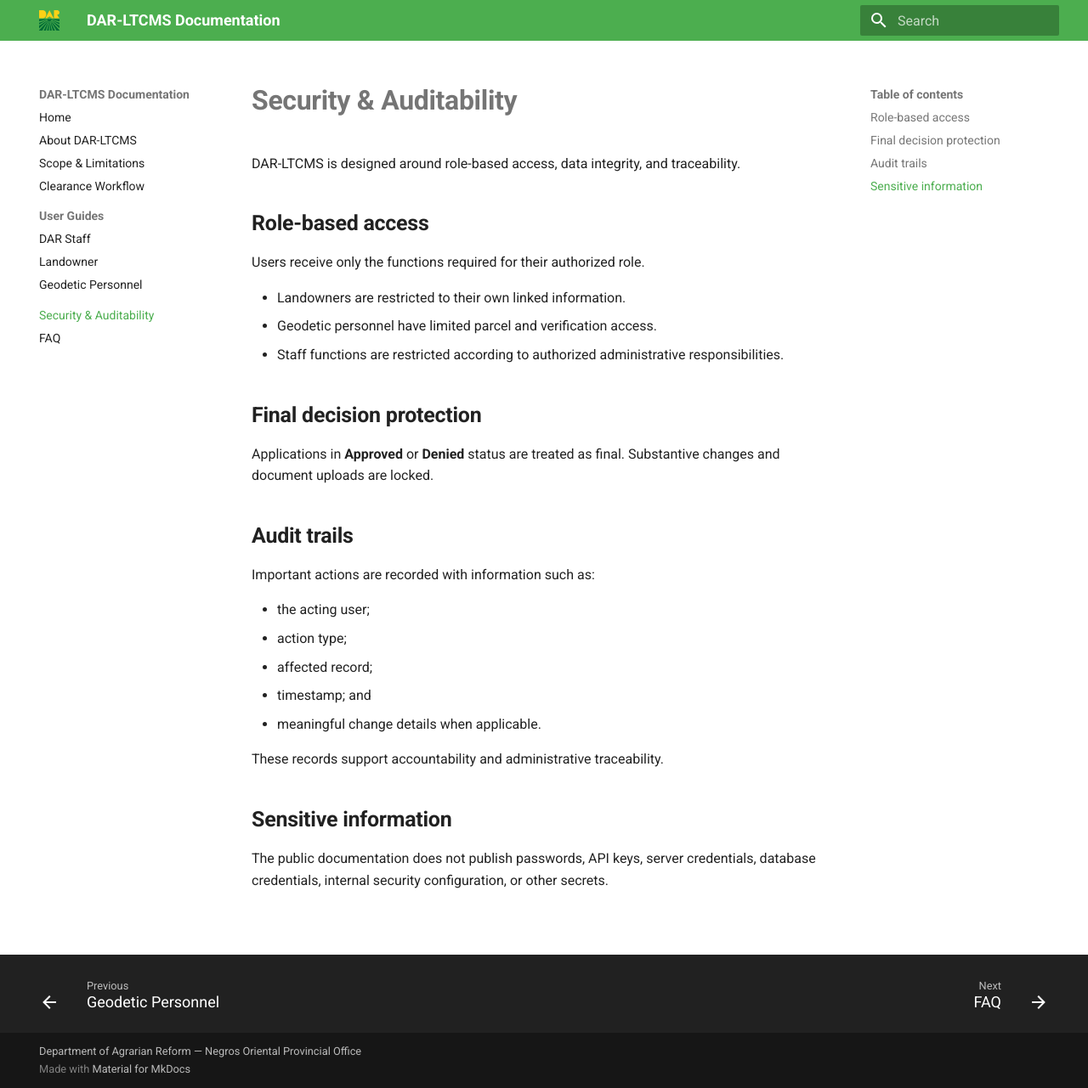
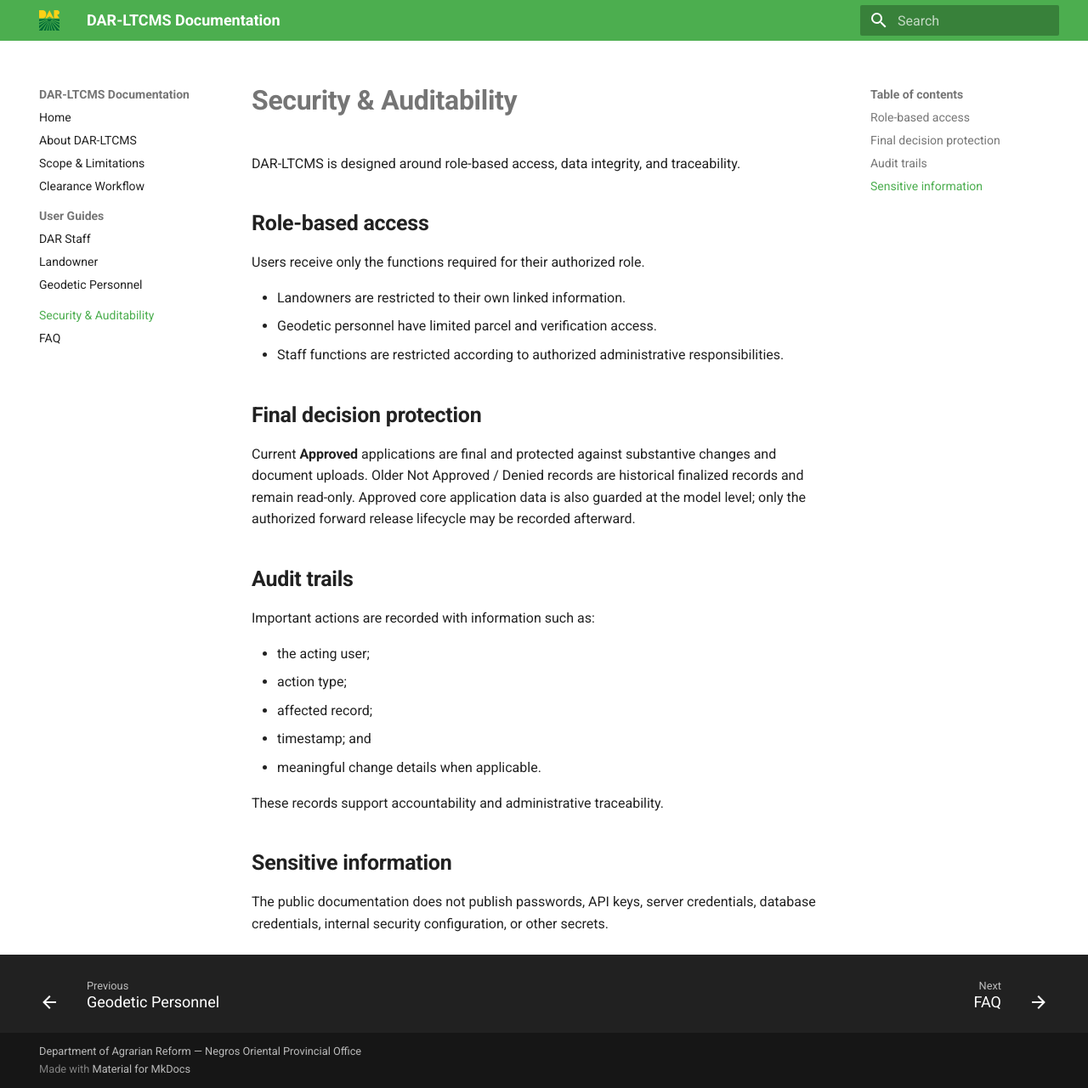
Before and after one commit to jlcuenca00/DAR-LTCMS, an MkDocs documentation site: the page built from docs-site/security-and-auditability.md, in a window 1280 px wide and 1281 px high. Shown: the whole window at 85% size. Built offline with MkDocs 1.6.1 and Material for MkDocs 9.7.7, drawn with Linux system fonts in a browser that asks for light colours.

Commit message:
Document final-record protection accurately

```diff
--- a/docs-site/security-and-auditability.md
+++ b/docs-site/security-and-auditability.md
@@ -12,7 +12,7 @@ Users receive only the functions required for their authorized role.
 
 ## Final decision protection
 
-Applications in **Approved** or **Denied** status are treated as final. Substantive changes and document uploads are locked.
+Current **Approved** applications are final and protected against substantive changes and document uploads. Older Not Approved / Denied records are historical finalized records and remain read-only. Approved core application data is also guarded at the model level; only the authorized forward release lifecycle may be recorded afterward.
 
 ## Audit trails
 
```
